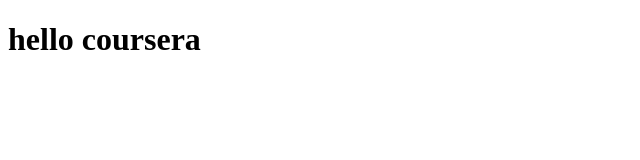
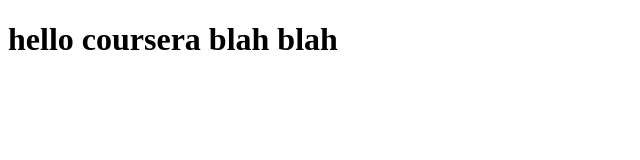
Before and after one commit to bertoschoeman/coursera-test, a plain HTML site: page site/index.html in a window 1280 px wide. Shown: the whole page, without its empty margins (0-640 px from the left). Drawn offline with Linux system fonts and the light colour scheme.

Commit message:
small changes

```diff
--- a/site/index.html
+++ b/site/index.html
@@ -4,6 +4,6 @@
 	<title>hello cousera</title>
 </head>
 <body>
-<h1>hello coursera</h1>
+<h1>hello coursera blah blah</h1>
 </body>
 </html>
```
